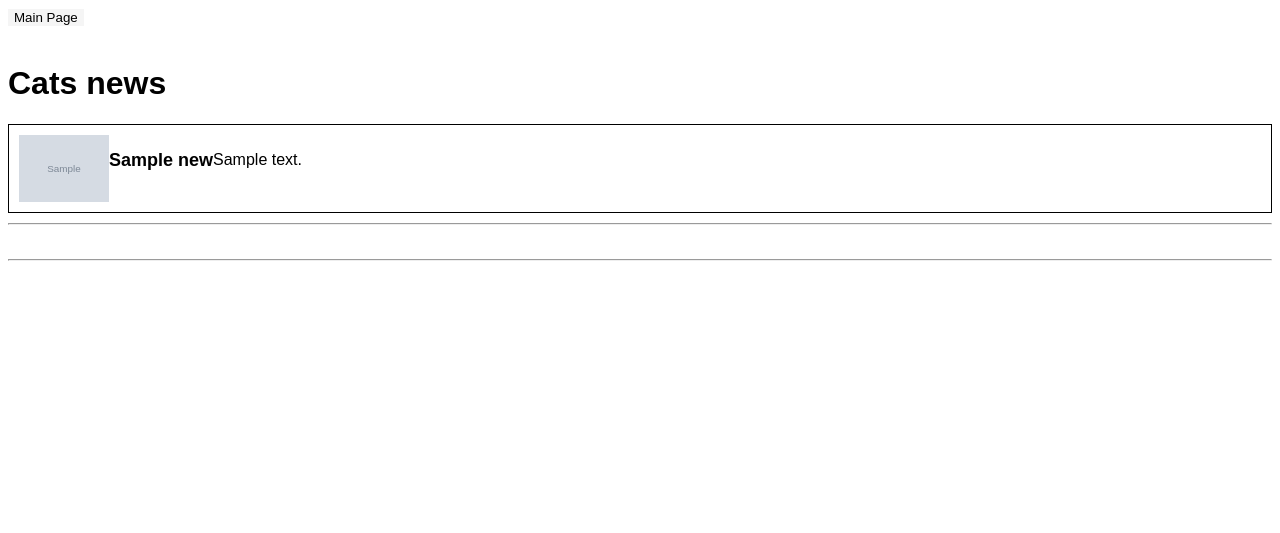
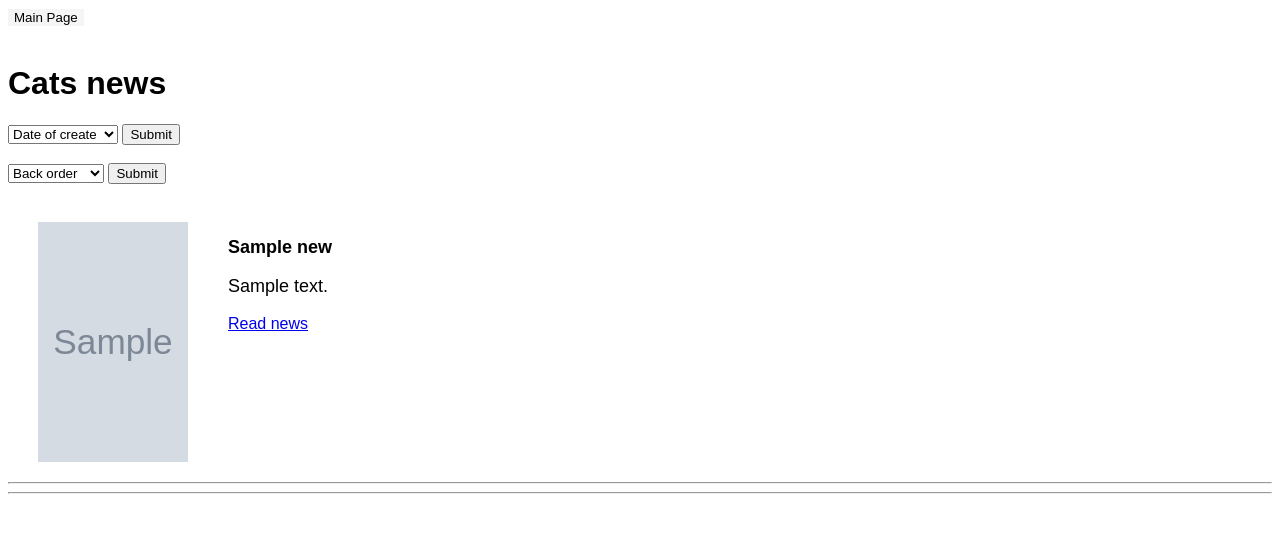
Before and after one commit to Justsmileme7/Django, a Django app: page / in a window 1280 px wide. Shown: the top 533 px of the page. Run offline with Django 5.2, Linux system fonts and the light colour scheme; tables that the repository leaves empty hold one stand-in row (values such as "Sample post"); grey boxes marked "Sample" are stand-in pictures.

Commit message:
Create main page and pages with news

```diff
--- a/cat_news/site_with_news/urls.py
+++ b/cat_news/site_with_news/urls.py
@@ -1,7 +1,8 @@
 from django.urls import path, re_path
-from .views import MainPageView
+from .views import MainPageView, NewsPageView
 
 urlpatterns = [
     path('', MainPageView.as_view(), name='mainpage'),
+    path('/news/<int:id>/', NewsPageView.as_view(), name='newspage'),
 
 ]
--- a/cat_news/site_with_news/views.py
+++ b/cat_news/site_with_news/views.py
@@ -8,7 +8,10 @@ class MainPageView(View):
     PAGE_TITLE = 'Cats news'
 
     def get(self, request, *args, **kwargs):
-        news = News.objects.all()  # достаем все объекты из базы данных из таблицы news
+        sort_by = request.GET.get('sort', 'date_of_create')  # получаем из нтмл переменную sort
+        order_by = request.GET.get('order', 'back_order')
+        sort_by = sort_by if order_by == 'wright_order' else f'-{sort_by}'
+        news = News.objects.order_by(sort_by)  # достаем отсортированные  объекты из базы данных из таблицы news
         for new in news:
             list_of_news = new.context.split(' ')[:10]
             description = ' '.join(list_of_news)
@@ -16,6 +19,17 @@ class MainPageView(View):
         return render(request, 'mainpage.html',
                       context={"title": self.PAGE_TITLE,
                                'news_list': news,
+                               })
+
+
+class NewsPageView(View):
+
+    def get(self, request, id, *args, **kwargs):
+        news = News.objects.get(id=id)  # достаем одну новость по ИД из базы данных из таблицы news
+        title = news.title
+        return render(request, 'newspage.html',
+                      context={"title": title,
+                               'news': news,
                                })
 
 
--- a/cat_news/templates/base.html
+++ b/cat_news/templates/base.html
@@ -20,6 +20,6 @@
 <h1>{{ title }}</h1>
 {% block site %}
 {% endblock %}
-<hr><br><hr>
+<hr><br>
 </body>
 </html>
--- a/cat_news/templates/mainpage.html
+++ b/cat_news/templates/mainpage.html
@@ -9,7 +9,7 @@
             display: flex;
             justify-content: space-between;
             align-items: center;
-            border-bottom: 1px solid black;
+            border-bottom: none;
             padding: 10px;
         }
 
@@ -19,15 +19,16 @@
 
         .news-item {
             display: flex;
-            border: 1px solid black;
+            border: none;
             margin: 10px 0;
             padding: 10px;
         }
 
         .news-image {
-            width: 200px;
-            height: 150px;
-            margin-right: 10px;
+            width: 150px;
+            height: 240px;
+            margin-right: 40px;
+            margin-left: 20px;
         }
 
         .news-title {
@@ -36,24 +37,41 @@
         }
 
         .news-description {
-            font-size: 14px;
+            font-size: 18px;
         }
     </style>
 
+<form action="" method="get"> {# форма для передачи из нтмл файла во вью  #}
+<select id="sort" name="sort">
+    <option value="date_of_create" {% if request.GET.sort == 'date_of_create' %}selected{% endif %}>Date of create</option>
+    <option value="rating" {% if request.GET.sort == 'rating' %}selected{% endif %}>Rating</option>
+    <option value="rating_popular" {% if request.GET.sort == 'rating_popular' %}selected{% endif %}>Rating-popular</option>
 
+</select>
+<button> Submit </button>
+</form>
+    <br>
+    <form action="" method="get">
+<select id="order" name="order">
 
+    <option value="back_order" {% if request.GET.order == 'back_order' %}selected{% endif %}>Back order</option>
+    <option value="wright_order" {% if request.GET.order == 'wright_order' %}selected{% endif %}>Wright order</option>
+</select>
+<button> Submit </button>
+</form>
+<br>
 
 {% for new in news_list %}
     <div class="news-item">
-    <img style="max-width: 90px" src="/media/{{ new.image }}">
+    <img class="news-image" src="/media/{{ new.image }}">
+         <div>
     <h2 class = "news-title"> {{ new.title }}</h2>
-    <p> {{ new.context }}</p>
+    <p class = "news-description"> {{ new.context }}</p>
+    <a href="{% url "newspage" new.id %}">Read news</a>
 
-
+        </div>
     </div>
+    <hr>
     {% endfor %}
 
-
-
-
 {% endblock %}
```
Also changed, not shown: cat_news/templates/newspage.html (added, +58 -0 lines).
